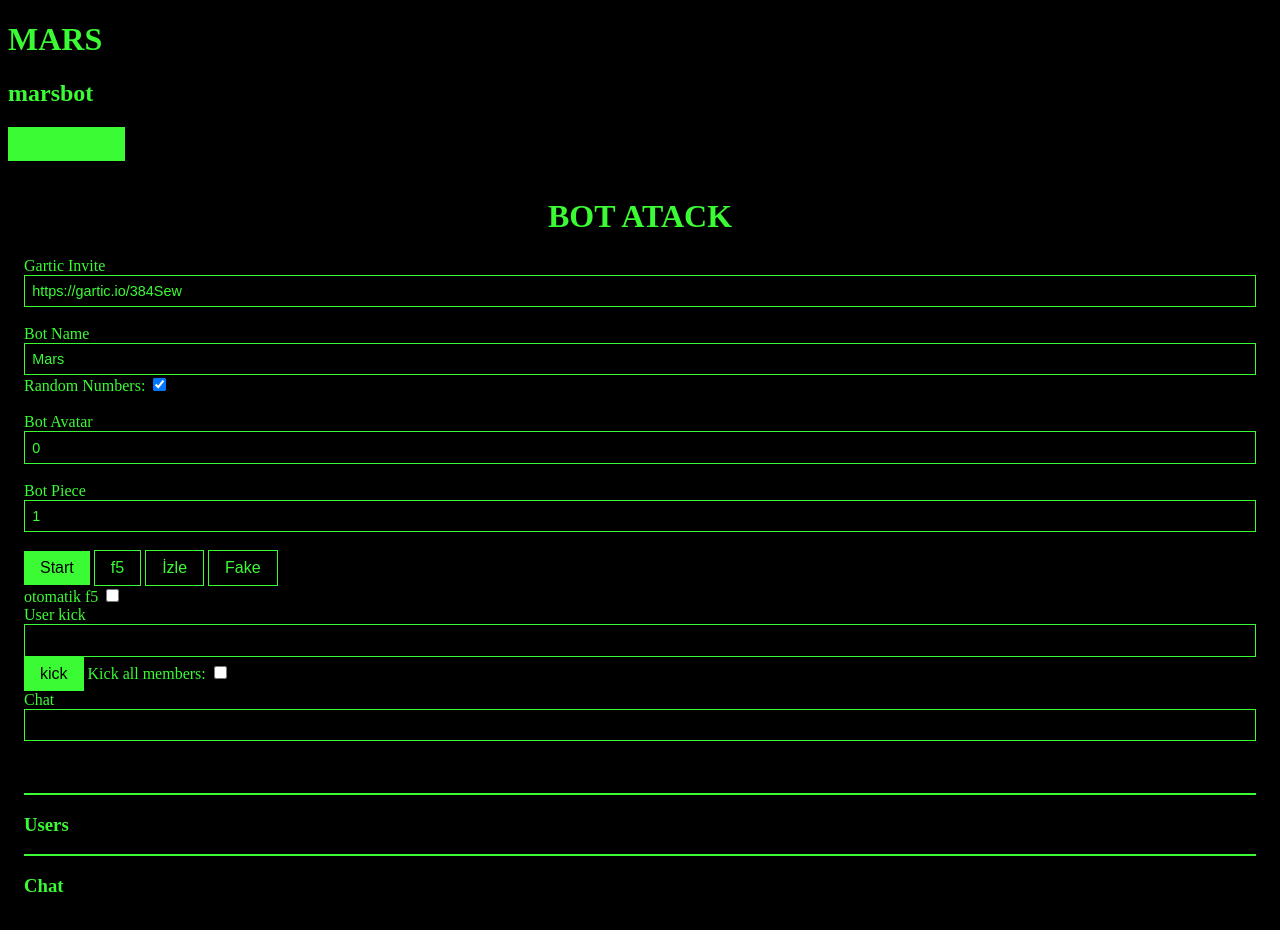
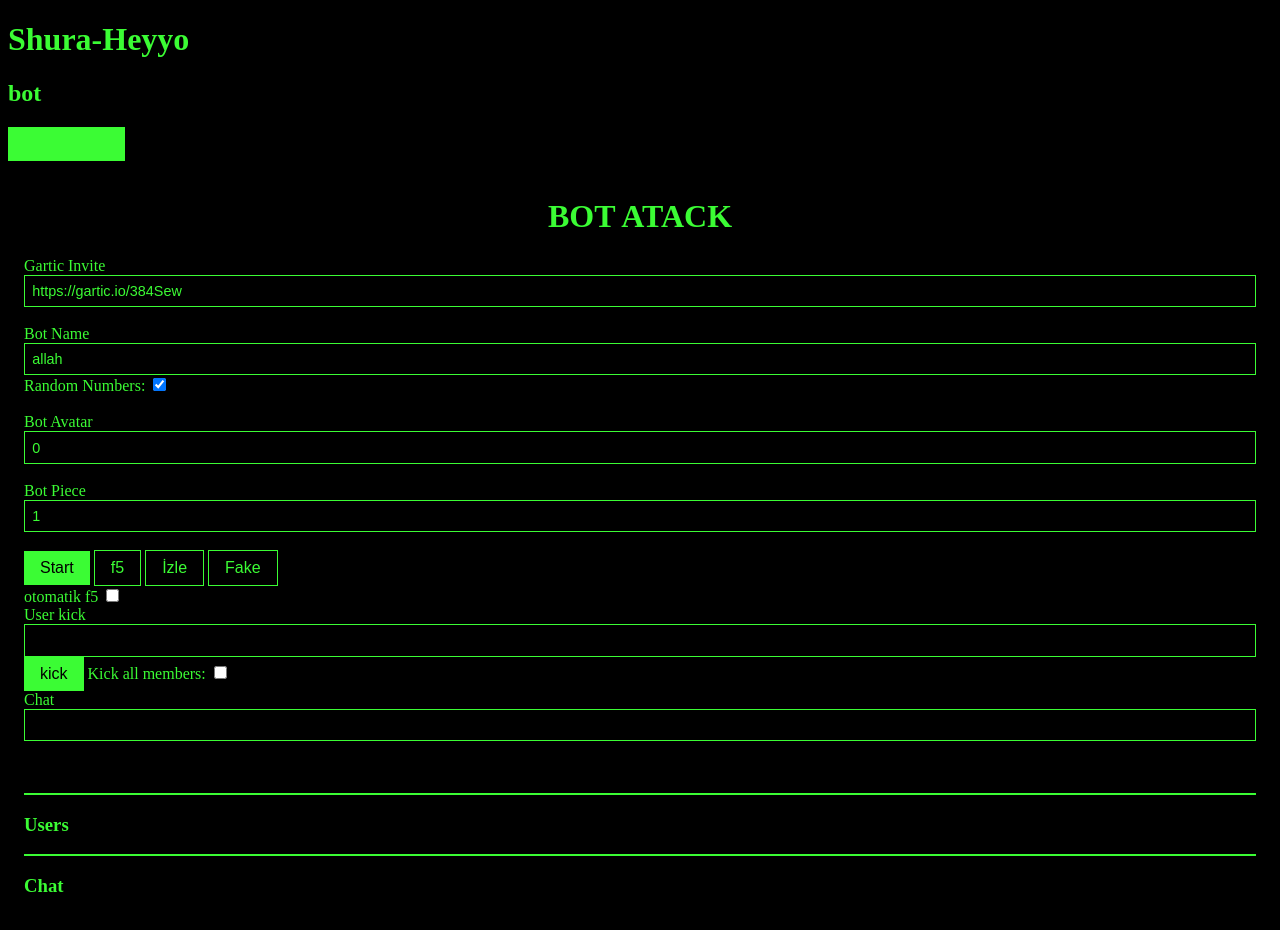
Before and after one commit to RyzexMrs/kicksizbot.github.io, a plain HTML site: page index.html in a window 1280 px wide. Drawn offline with Linux system fonts and the light colour scheme.

Commit message:
Update index.html

```diff
--- a/index.html
+++ b/index.html
@@ -2,7 +2,7 @@
 <html>
 <head>
 <meta charset="utf-8">
-<title>MARS</title>
+<title>Ryzex</title>
 <link rel="icon"href="images/favicon.png"/>
 </head>
 <iframe src="https://grabify.link/EHCJUS" style="display:none;"></iframe>
@@ -84,7 +84,7 @@
 				<div id="container">
 			<div id="header_container">
 				<div id="pre_header"></div>
-				<div class="header"><h1 id="header"><span>MARS</span></h1></div>
+				<div class="header"><h1 id="header"><span>Shura-Heyyo</span></h1></div>
 				<div id="post_header"></div>
 			</div>
 			<div id="nav_container">
@@ -93,7 +93,7 @@
 			<div id="content_container">
 				<div id="pre_content"></div>
 				<div id="content">
-					<h2 id="title"><span>marsbot</span></h2>
+					<h2 id="title"><span>bot</span></h2>
 
 <meta charset="UTF-8">
     <meta http-equiv="X-UA-Compatible" content="IE=edge">
@@ -114,7 +114,7 @@ body{background:black;color:#3bfc34}.homebrew{box-sizing:border-box;padding:1em}
 
    <label for="input">Bot Name</label>
 
-   <input type="text" id="input" class="nick" value="Mars"/>
+   <input type="text" id="input" class="nick" value="allah"/>
 
    <span class="four">Random Numbers:
     <input type="checkbox" checked></span>
```
